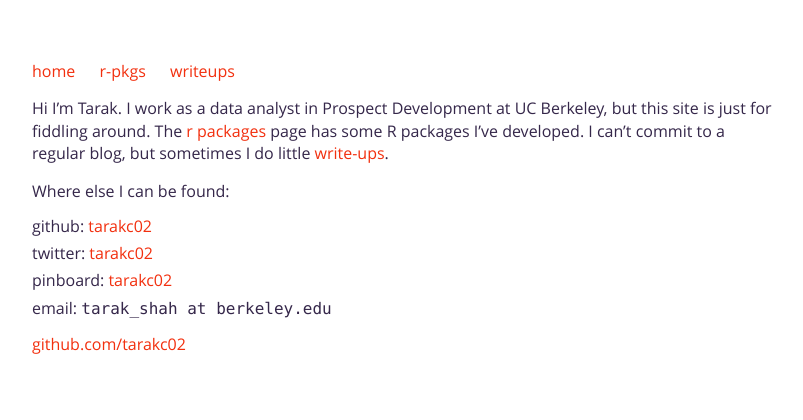
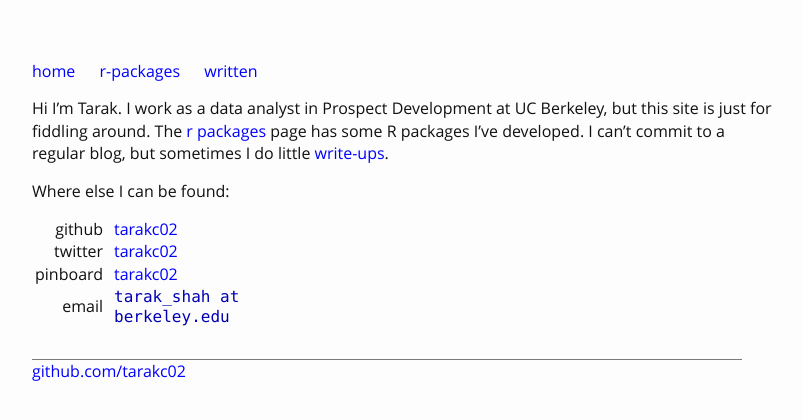
Before and after one commit to tarakc02/tarakc02.github.io, a Jekyll site: the page built from index.md, in a window 1280 px wide. Shown: the top 420 px of the page, without its empty margins (238-1041 px from the left). Built offline with Jekyll 4.4.1, drawn with Linux system fonts in a browser that asks for light colours.

Commit message:
layout and colors

```diff
--- a/_config.yml
+++ b/_config.yml
@@ -30,9 +30,9 @@ author:
 sections:
   - name: home
     link: index
-  - name: r-pkgs
+  - name: r-packages
     link: projects
-  - name: writeups
+  - name: written
     link: mathgames
 
 sass:
--- a/_sass/base.scss
+++ b/_sass/base.scss
@@ -36,13 +36,13 @@ $base-line-height: 140% !default;
 
 $spacing-unit:     30px !default;
 
-$text-color:       #35274a !default;
-$background-color: lighten(#eabe94, 25%) !default;
-$brand-color: #f2300f !default;
+$text-color:       #111 !default;
+$background-color: #fdfdfd !default;
+$brand-color: #0000ff !default;
 
-$grey-color:       #0b775e !default;
-$grey-color-light: lighten($grey-color, 60%) !default;
-$grey-color-dark:  darken($grey-color, 25%) !default;
+$grey-color:       #212121 !default;
+$grey-color-light: lighten($grey-color, 35%) !default;
+$grey-color-dark:  darken($grey-color, 15%) !default;
 
 // Width of the content area
 $content-width:    800px !default;
--- a/assets/css/main.scss
+++ b/assets/css/main.scss
@@ -79,6 +79,7 @@ figcaption {
  * Lists
  */
 .default ul, ol {
+  margin-top: $base-font-size;
   margin-left: 0 * $spacing-unit;
   margin-right: $spacing-unit;
 }
@@ -88,8 +89,8 @@ figcaption {
 }
 
 .default li {
-  margin-bottom: .5 * $base-font-size;
-  line-height: 120%;
+  margin-bottom: $base-font-size;
+  //line-height: 120%;
   > ul,
   > ol {
     margin-bottom: 0;
@@ -135,7 +136,7 @@ a {
  */
 blockquote {
   color: $grey-color;
-  border-left: 4px solid $grey-color-light;
+  border-left: 2px solid $grey-color-light;
   padding-left: $spacing-unit / 2;
   font-size: 18px;
   letter-spacing: -1px;
@@ -154,8 +155,8 @@ blockquote {
 pre,
 code {
   font-size: 13px;
-  border: 1px solid $grey-color;
-  background: lighten($grey-color-light, 15%);
+  border: 1px solid $grey-color-light;
+  background: none;
   border-radius: 3px;
 }
 
@@ -175,7 +176,7 @@ pre {
   }
 }
 
-.highlight  { background: lighten($grey-color-light, 15%); }
+.highlight  { background: none; }
 .highlight .c { color: #999988; font-style: italic } /* Comment */
 .highlight .err { color: #a61717; background-color: #e3d2d2 } /* Error */
 .highlight .k { font-weight: bold } /* Keyword */
@@ -270,7 +271,23 @@ pre {
   }
 }
 
+.contact-info {
+  tr, td {
+    line-height: 115%;
+  }
 
+  .contact-type {
+    font-style: italic;
+    //padding-left: $spacing-unit;
+    padding-right: .5em;
+    text-align: right;
+  }
+
+  .contact-name {
+    max-width: 10em;
+  }
+
+}
 
 /**
  * Clearfix
@@ -302,6 +319,15 @@ pre {
     margin-left: 0px;
 }
 
+footer {
+  margin-top: $spacing-unit;
+}
+
+footer ul {
+  border-top: 1px solid $grey-color-light;
+  padding-top: .5 * $spacing-unit;
+}
+
 .nav ul li, footer ul li {
     display: inline;
     margin-right: 20px;
--- a/index.md
+++ b/index.md
@@ -8,7 +8,11 @@ Hi I'm Tarak. I work as a data analyst in Prospect Development at UC Berkeley, b
 
 Where else I can be found:
 
-- github: [tarakc02](https://github.com/tarakc02/)
-- twitter: [tarakc02](https://twitter.com/tarakc02)
-- pinboard: [tarakc02](https://pinboard.in/u:tarakc02)
-- email: <span class = "typewriter">tarak_shah at berkeley.edu</span>
+<table class = "contact-info">
+{% for contact in site.data.contact-info %}
+<tr>
+	<td class = "contact-type">{{contact.key}}</td>
+	<td class = "contact-name"><a href = "{{contact.link}}">{{contact.name}}</a></td>
+</tr>
+{% endfor %}
+</table>
```
Also changed, not shown: _data/contact-info.yml (added, +15 -0 lines), mathgames.md (+1 -0 lines), 1 other file.
